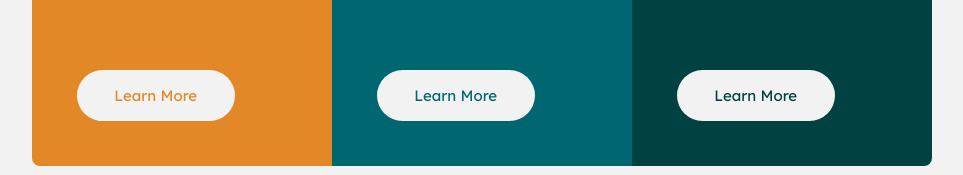
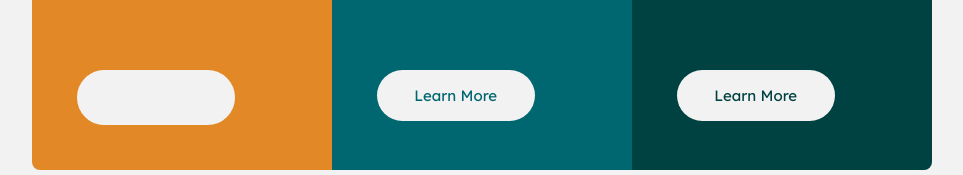
Before and after one commit to mycrochip/3-column-preview-card-component, a plain HTML site: page index.html in a window 1280 px wide. In both pictures the pointer is over the button 313 px from the left and 577 px from the top of the page. Shown: the part 482-657 px from the top of the page, without its empty margins (158-1121 px from the left). Drawn offline with Linux system fonts and the light colour scheme.

Commit message:
Update index.css
Included functionality for active states

```diff
--- a/index.css
+++ b/index.css
@@ -131,6 +131,14 @@ body {
     margin-top: 2rem;
 }
 
+.card__btn:hover,
+.card__btn:focus {
+    cursor: pointer;
+    color: var(--clr-bg-btn);
+    background-color: none;
+    border: 2px solid var(--clr-bg-btn);
+}
+
 
 .attribution {
     font-size: 11px;
```
